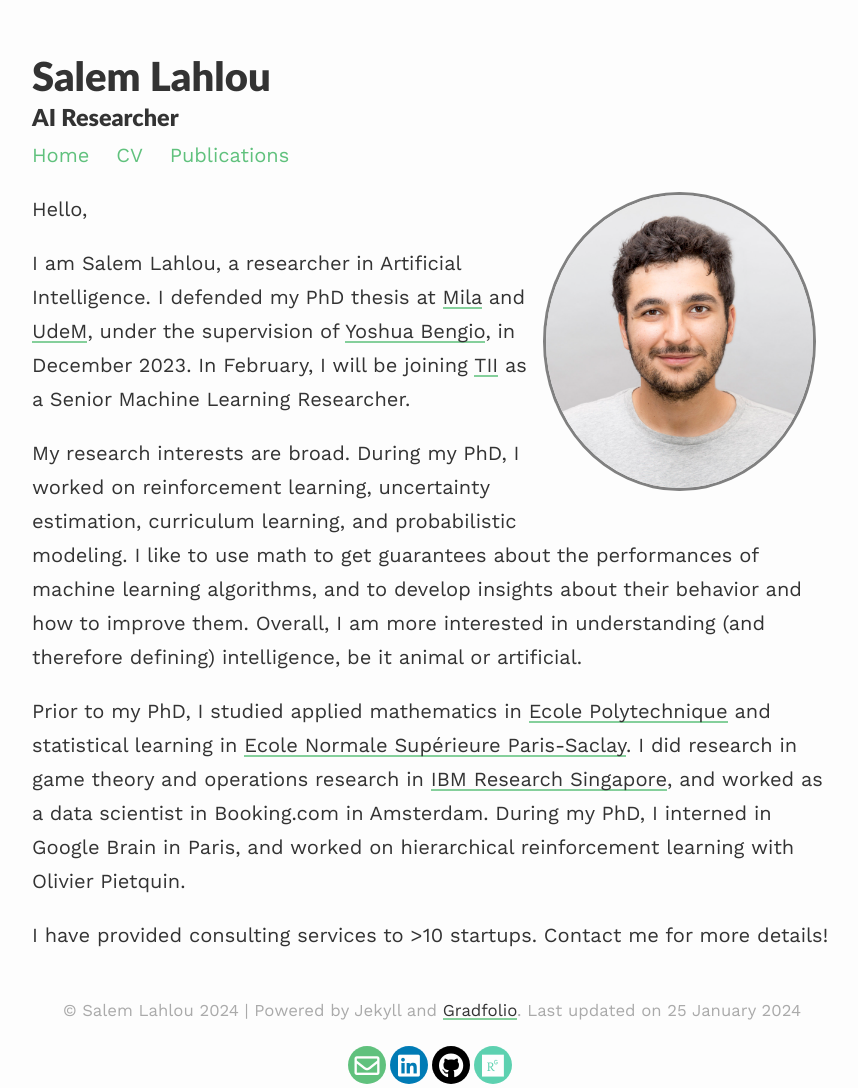
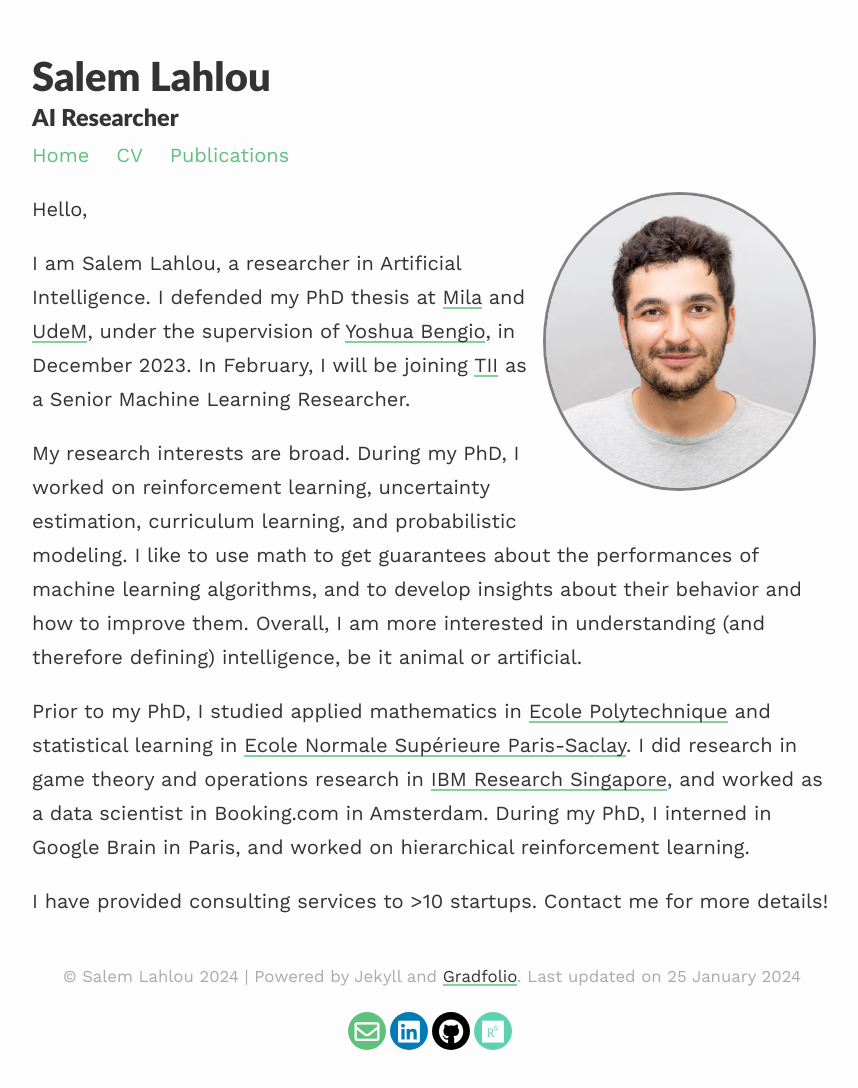
Before and after one commit to saleml/saleml.github.io, a Jekyll site: the page built from index.md, in a window 1280 px wide. Shown: the whole page, without its empty margins (208-1066 px from the left). Built offline with Jekyll 4.4.1, drawn with Linux system fonts in a browser that asks for light colours; nearby versions of some CDN libraries; after the commit the page ends 1054 px from its top, so only the background shows below that.

Commit message:
update 25 jan 24

```diff
--- a/index.md
+++ b/index.md
@@ -13,6 +13,6 @@
 
 My research interests are broad. During my PhD, I worked on reinforcement learning, uncertainty estimation, curriculum learning, and probabilistic modeling. I like to use math to get guarantees about the performances of machine learning algorithms, and to develop insights about their behavior and how to improve them. Overall, I am more interested in understanding (and therefore defining) intelligence, be it animal or artificial.
 
-Prior to my PhD, I studied applied mathematics in [Ecole Polytechnique](https://www.polytechnique.edu/){:target="_blank"} and statistical learning in [Ecole Normale Supérieure Paris-Saclay](https://ens-paris-saclay.fr/){:target="_blank"}. I did research in game theory and operations research in [IBM Research Singapore](https://researcher.watson.ibm.com/researcher/view_group.php?id=8131){:target="_blank"}, and worked as a data scientist in Booking.com in Amsterdam. During my PhD, I interned in Google Brain in Paris, and worked on hierarchical reinforcement learning with Olivier Pietquin.
+Prior to my PhD, I studied applied mathematics in [Ecole Polytechnique](https://www.polytechnique.edu/){:target="_blank"} and statistical learning in [Ecole Normale Supérieure Paris-Saclay](https://ens-paris-saclay.fr/){:target="_blank"}. I did research in game theory and operations research in [IBM Research Singapore](https://researcher.watson.ibm.com/researcher/view_group.php?id=8131){:target="_blank"}, and worked as a data scientist in Booking.com in Amsterdam. During my PhD, I interned in Google Brain in Paris, and worked on hierarchical reinforcement learning.
 
 I have provided consulting services to >10 startups. Contact me for more details!
```
